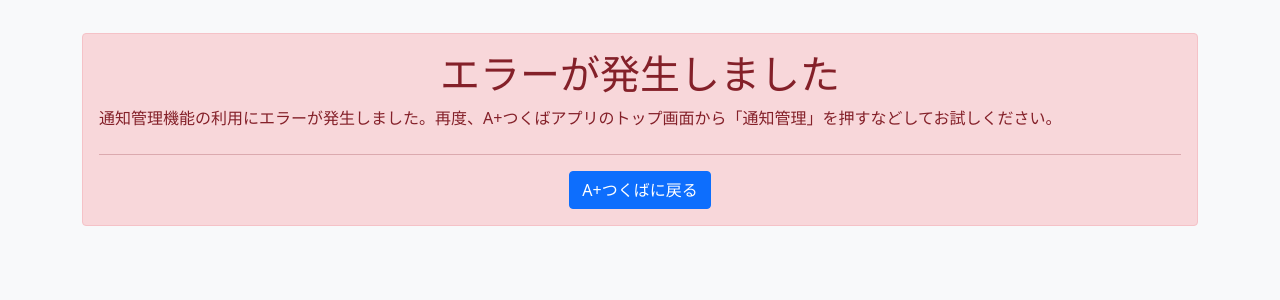
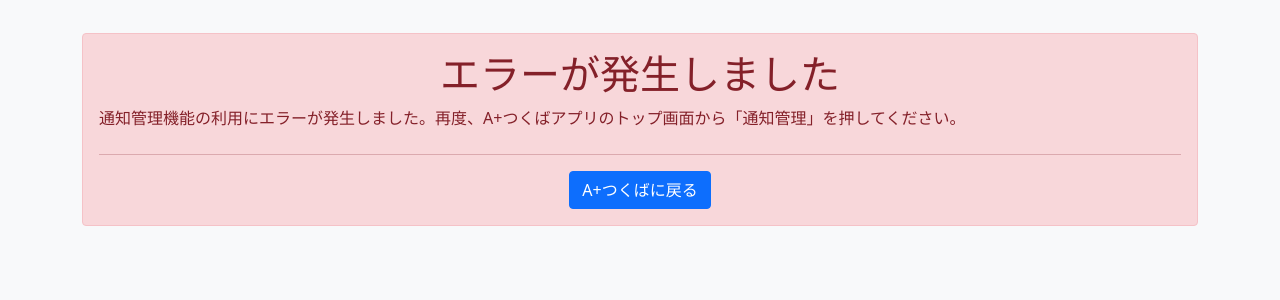
Before and after one commit to half-blue/aplus_mobile_fcm_server, a Django app: page /manage/error in a window 1280 px wide. Shown: the part 263-563 px from the top of the page. Run offline with Django 3.2, Linux system fonts and the light colour scheme.

Commit message:
fix にほんご

```diff
--- a/app/templates/app/auth_error.html
+++ b/app/templates/app/auth_error.html
@@ -15,7 +15,7 @@
             <div class="alert alert-danger" role="alert">
                 <h1 class="alert-heading text-center">エラーが発生しました</h1>
                 <p class="mb-4">
-                    通知管理機能の利用にエラーが発生しました。再度、A+つくばアプリのトップ画面から「通知管理」を押すなどしてお試しください。
+                    通知管理機能の利用にエラーが発生しました。再度、A+つくばアプリのトップ画面から「通知管理」を押してください。
                 </p>
                 <hr>
                 <div class="text-center">
```
